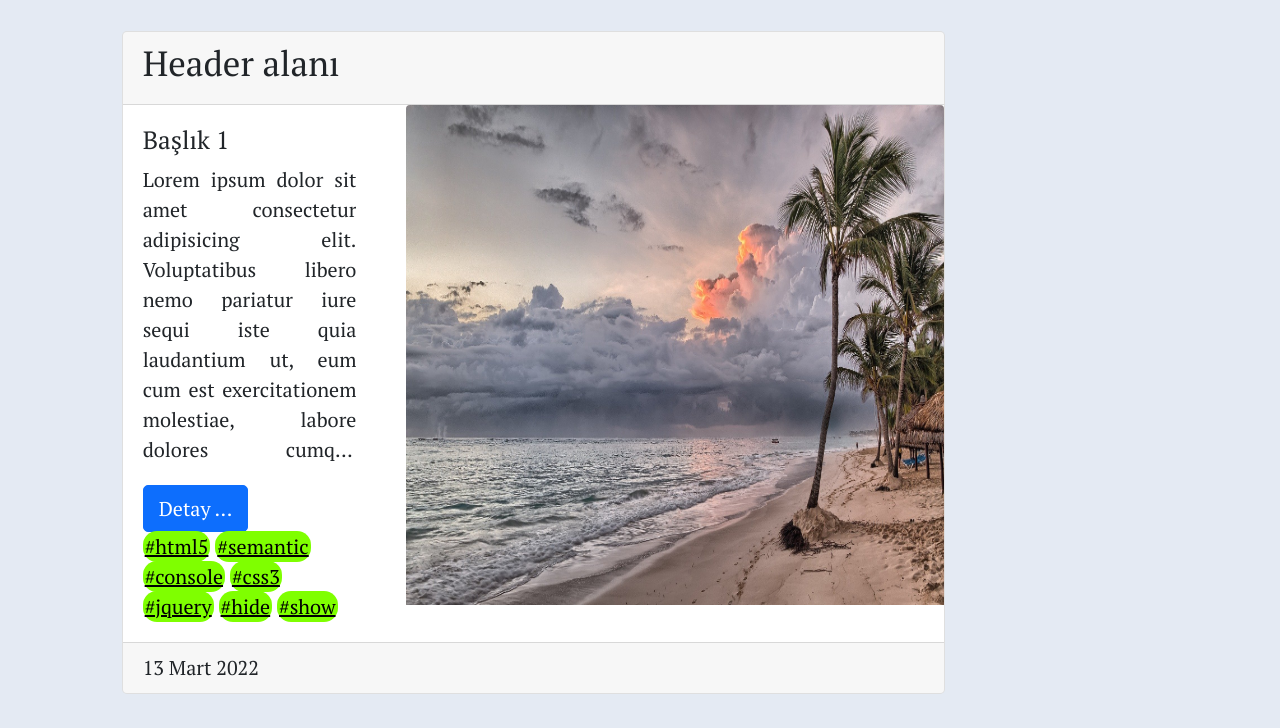
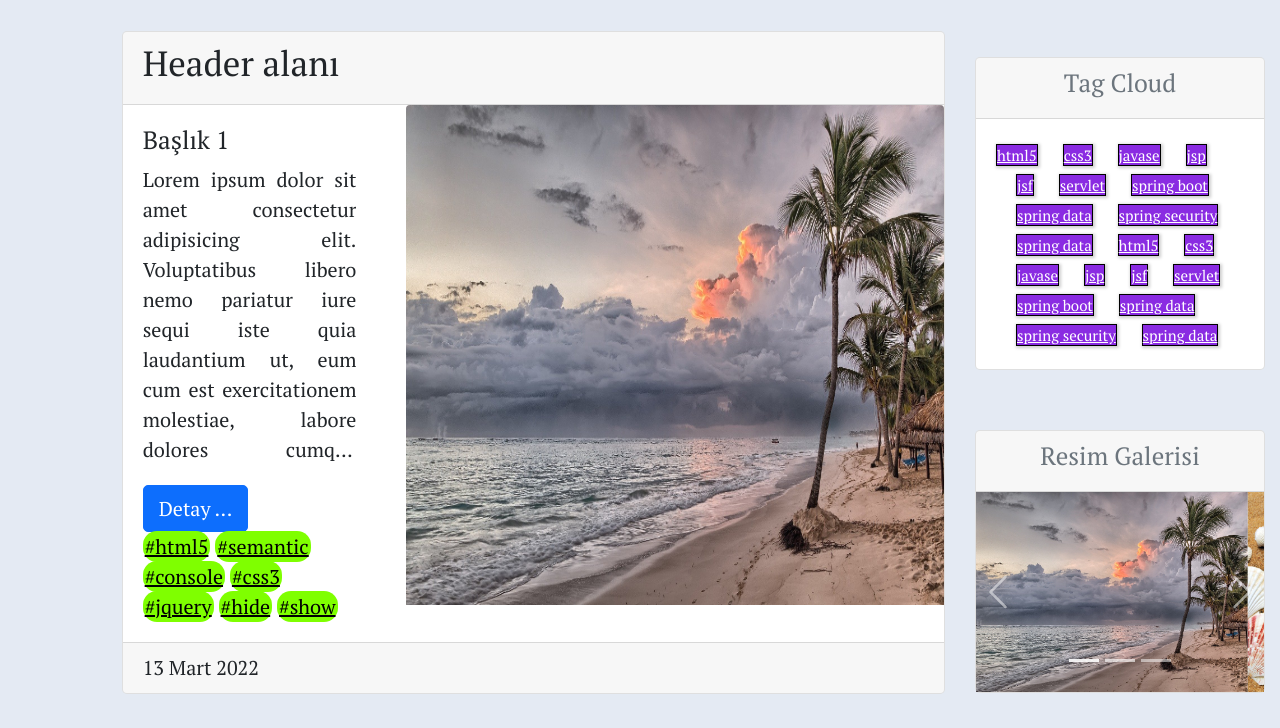
Before and after one commit to hamitmizrak/ecodation_blog, a plain HTML site: page frontend/index.html in a window 1280 px wide. Shown: the part 1572-2300 px from the top of the page. Drawn offline with nearby package versions, Linux system fonts and the light colour scheme.

Commit message:
image right

```diff
--- a/frontend/index.html
+++ b/frontend/index.html
@@ -333,7 +333,6 @@
 
             <!-- sağ taraf -->
             <div class="col-md-3 mt-5">
-
                 <!-- search -->
                 <div class="card ">
                     <div class="card-body mb-4 mt-2">
@@ -374,12 +373,81 @@
                     </div>
                 </div>
 
+                <!-- tag cloud -->
+                <div class="card">
+                    <div class="card-header">
+                        <h5 class="text-center text-muted text-capitalize">Tag Cloud</h5>
+                    </div>
+                    <div class="card-body tagcloud">
+                        <a href="#" class="card-link">html5</a>
+                        <a href="#" class="card-link">css3</a>
+                        <a href="#" class="card-link">javase</a>
+                        <a href="#" class="card-link">jsp</a>
+                        <a href="#" class="card-link">jsf</a>
+                        <a href="#" class="card-link">servlet</a>
+                        <a href="#" class="card-link">spring boot</a>
+                        <a href="#" class="card-link">spring data</a>
+                        <a href="#" class="card-link">spring security</a>
+                        <a href="#" class="card-link">spring data</a>
+                        <a href="#" class="card-link">html5</a>
+                        <a href="#" class="card-link">css3</a>
+                        <a href="#" class="card-link">javase</a>
+                        <a href="#" class="card-link">jsp</a>
+                        <a href="#" class="card-link">jsf</a>
+                        <a href="#" class="card-link">servlet</a>
+                        <a href="#" class="card-link">spring boot</a>
+                        <a href="#" class="card-link">spring data</a>
+                        <a href="#" class="card-link">spring security</a>
+                        <a href="#" class="card-link">spring data</a>
+                    </div>
+                </div>
 
+                <!-- image galery -->
+                <div class="card mt-5">
+                    <div class="card-header">
+                        <h5 class="text-center text-muted text-capitalize">Resim Galerisi</h5>
+                    </div>
+
+                    <div id="carouselId" class="carousel slide image_galery" data-bs-ride="carousel">
+                        <ol class="carousel-indicators">
+                            <li data-bs-target="#carouselId" data-bs-slide-to="0" class="active"></li>
+                            <li data-bs-target="#carouselId" data-bs-slide-to="1"></li>
+                            <li data-bs-target="#carouselId" data-bs-slide-to="2"></li>
+                        </ol>
+                        <div class="carousel-inner" role="listbox">
+                            <div class="carousel-item active">
+                                <img src="img/beach-g78273bab5_1920.jpg" alt="First slide">
+                            </div>
+                            <div class="carousel-item">
+                                <img src="img/seashells-g57d230491_1920.jpg" alt="Second slide">
+                            </div>
+                            <div class="carousel-item">
+                                <img src="img/beach-gb20ac2aa8_1920.jpg" alt="Third slide">
+                            </div>
+                        </div>
+                        <button class="carousel-control-prev" type="button" data-bs-target="#carouselId" data-bs-slide="prev">
+                            <span class="carousel-control-prev-icon" aria-hidden="true"></span>
+                            <span class="visually-hidden">Previous</span>
+                        </button>
+                        <button class="carousel-control-next" type="button" data-bs-target="#carouselId" data-bs-slide="next">
+                            <span class="carousel-control-next-icon" aria-hidden="true"></span>
+                            <span class="visually-hidden">Next</span>
+                          </button>
+                    </div>
+
+
+
+
+
+
+
+                </div>
 
             </div>
 
     </main>
     <!-- main start -->
+
 
     <!-- footer start -->
     <footer>
--- a/frontend/style.css
+++ b/frontend/style.css
@@ -117,6 +117,28 @@ header .jumbotron {
     margin-top: 2rem;
 }
 
+.tagcloud a {
+    border: 1px solid black;
+    padding: 1px auto;
+    margin: 1px auto;
+    box-shadow: 1px 1px 3px 1px rgba(0, 0, 0, .2);
+    background: blueviolet;
+    color: white;
+    font-size: 0.75rem;
+}
+
+.tagcloud a:hover {
+    border: 1px solid black;
+    box-shadow: 1px 1px 3px 1px rgba(0, 0, 0, .2);
+    background: white;
+    color: blueviolet;
+}
+
+.image_galery img {
+    height: 200px;
+    width: 100%;
+}
+
 
 /* footer*/
 
```
